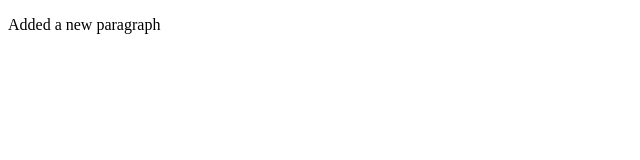
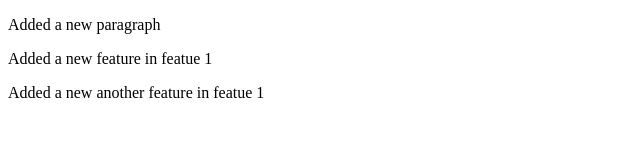
Before and after one commit to shery804/Local-Repo, a plain HTML site: page index.html in a window 1280 px wide. Shown: the whole page, without its empty margins (0-640 px from the left). Drawn offline with Linux system fonts and the light colour scheme.

Commit message:
update feature

```diff
--- a/index.html
+++ b/index.html
@@ -7,5 +7,7 @@
 </head>
 <body>
     <p>Added a new paragraph </p>
+    <p>Added a new feature in featue 1</p>
+    <p>Added a new another feature in featue 1</p>
 </body>
 </html>
```
